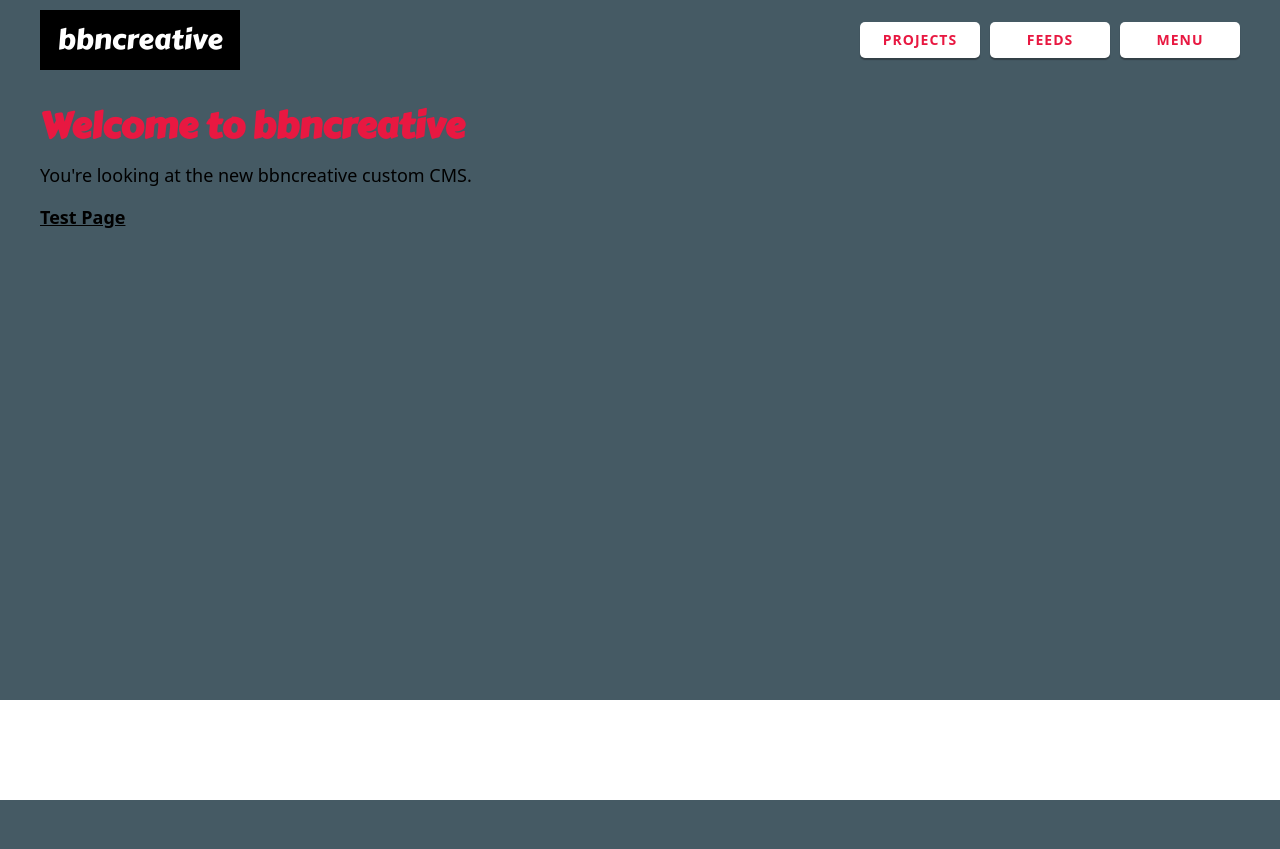
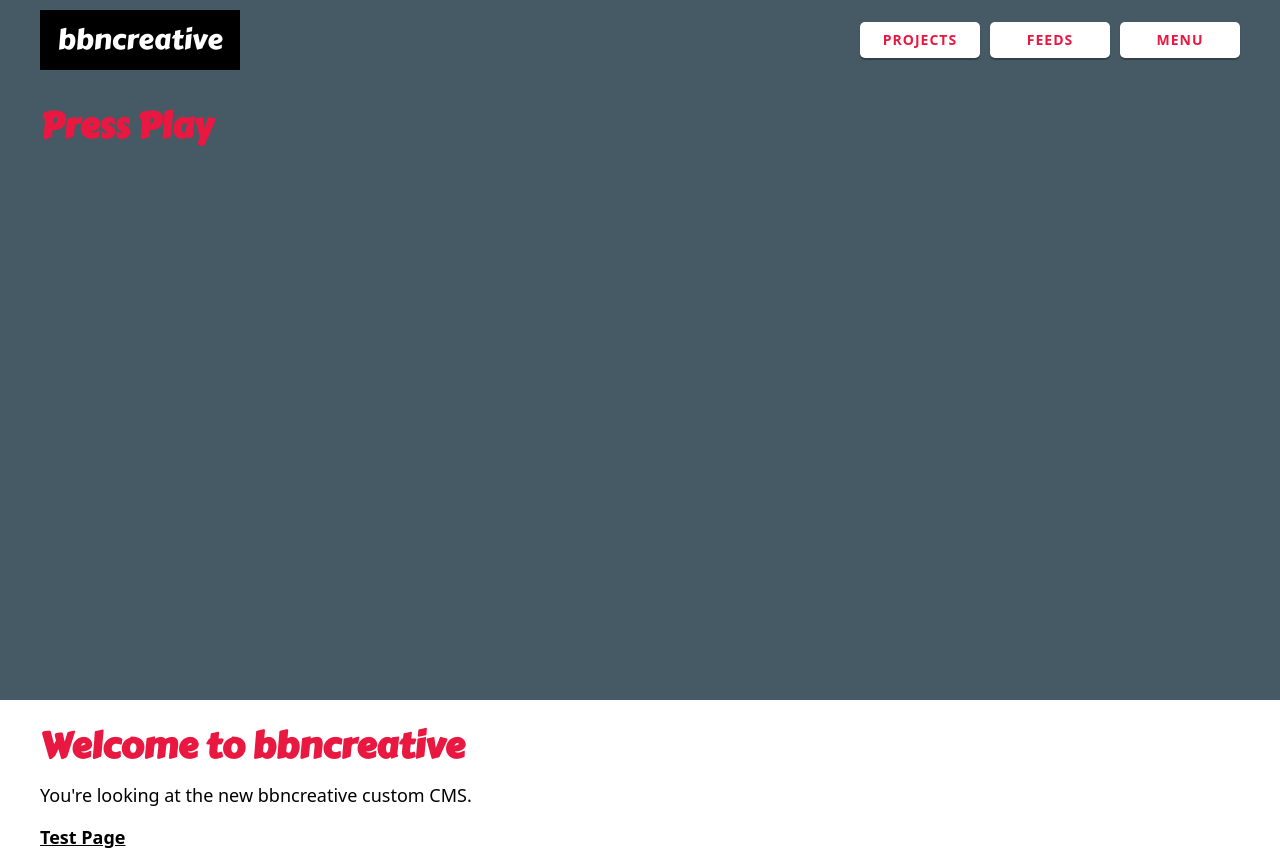
Before and after one commit to aaroncawte/bbncreative-django, a Django app: template templates/index.html in a window 1280 px wide. Before the commit the page ends 800 px from the top, so only its background shows below. Run offline with Django 3.2, Linux system fonts and the light colour scheme; the template is opened without the code that fills it, so the values that code supplies are empty; some web fonts are replaced.

Commit message:
First Windw Structures

```diff
--- a/templates/index.html
+++ b/templates/index.html
@@ -1,6 +1,11 @@
 {% extends "base.html" %}
 {% block body-content %}
     <div class="window window-hero">
+        <div class="wrapper-1200">
+            <h1>Press Play</h1>
+        </div>
+    </div>
+    <div class="window">
         <div class="wrapper-1200">
             <h1>Welcome to bbncreative</h1>
             <p>You're looking at the new bbncreative custom CMS.</p>
```
Also changed, not shown: templates/feed.html (+7 -4 lines), templates/feeds.html (+7 -3 lines), templates/project.html (+7 -4 lines), templates/projects.html (+7 -3 lines).
